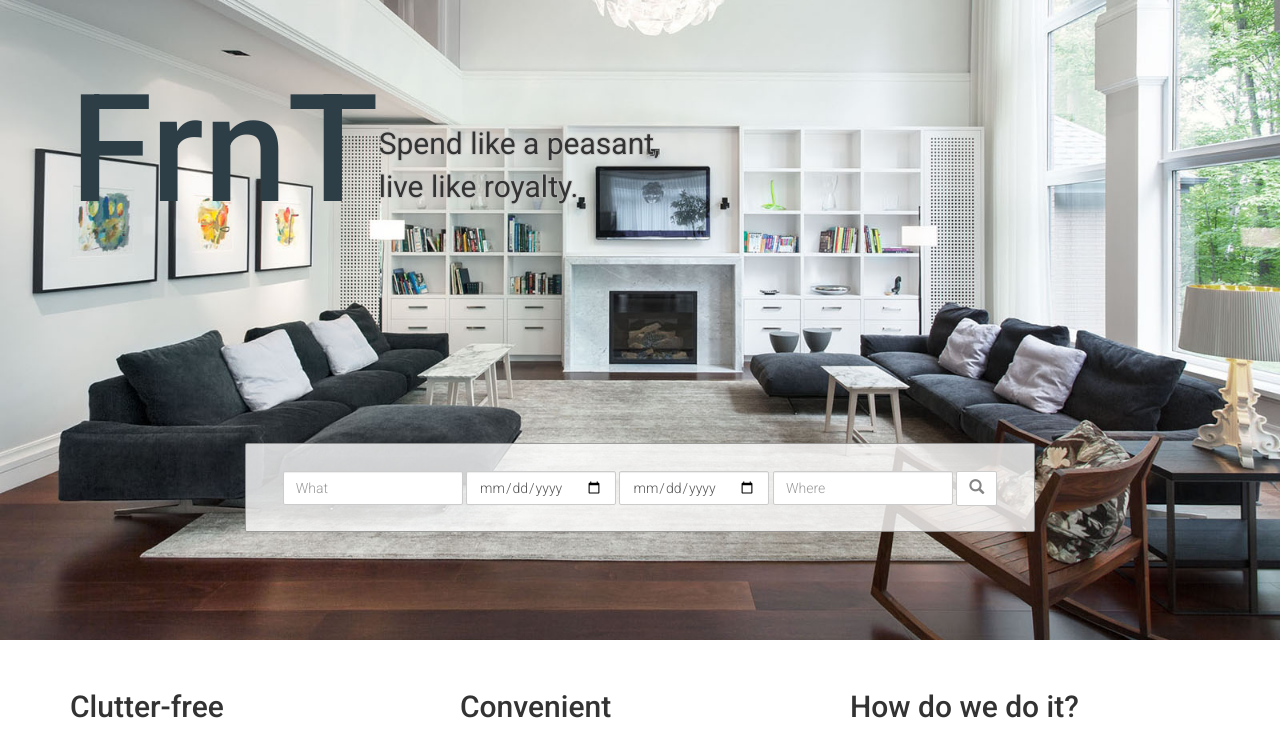
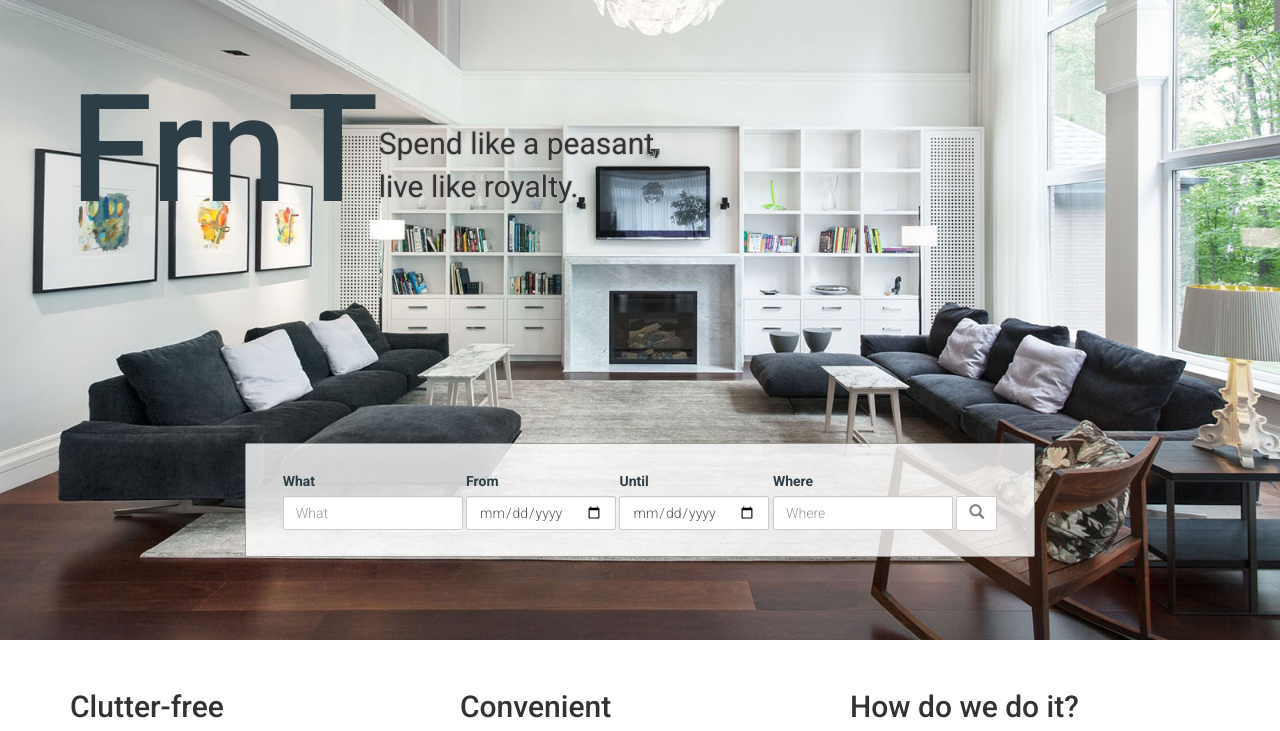
Before and after one commit to xofaye/frnt, a Django app: page / in a window 1280 px wide. Shown: the top 731 px of the page. Run offline with Django 3.2, Linux system fonts and the light colour scheme; some libraries are stand-ins or nearby versions.

Commit message:
Add search from landing
* Include partial matching of posting title to query
* Fix search endpoint trying to AND too many things at once

```diff
--- a/Backend/frnt/main/forms.py
+++ b/Backend/frnt/main/forms.py
@@ -27,6 +27,7 @@ class SignUpForm(UserCreationForm):
 
 
 class SearchFurnitureForm(forms.Form):
+    query = forms.CharField(initial="", required=True)
     min_price = forms.IntegerField(initial=0, required=False)
     max_price = forms.IntegerField(initial=9999999999, required=False)
     location = forms.CharField(max_length=100, required=False)
--- a/Backend/frnt/main/static/css/landing.css
+++ b/Backend/frnt/main/static/css/landing.css
@@ -46,6 +46,12 @@
   width: 180px;
 }
 
+.search .form-inline .form-group label {
+  display: block;
+  text-align: left;
+  color: rgb(46, 62, 70);
+}
+
 .search .form-inline input.form-control[type='date'] {
   width: 150px;
 }
--- a/Backend/frnt/main/templates/index.html
+++ b/Backend/frnt/main/templates/index.html
@@ -35,22 +35,31 @@
       </div>
 
       <div class="search">
-        <form class="form-inline">
+        <form class="form-inline" method="POST" action="/search/">
           <div class="form-group">
-            <input class="form-control" type="text" placeholder="What"/>
+            <label for="query">What</label>
+            <input class="form-control" name="query" type="text" placeholder="What"/>
           </div>
           <div class="form-group">
-            <input class="form-control" type="date" required="true" placeholder="Start date"/>
+            <label for="query">From</label>
+            <input class="form-control" name="start_date" type="date" required="true" placeholder="Start date"/>
           </div>
           <div class="form-group">
-            <input class="form-control" type="date" required="true" placeholder="End date"/>
+            <label for="query">Until</label>
+            <input class="form-control" name="end_date" type="date" required="true" placeholder="End date"/>
           </div>
           <div class="form-group">
-            <input class="form-control" type="text" placeholder="Where"/>
+            <label for="location">Where</label>
+            <input class="form-control" name="location" type="text" placeholder="Where"/>
           </div>
           <div class="form-group">
-            <button type="submit" class="search-button btn btn-default"><span class="glyphicon glyphicon-search"></span></button>
+            <label for="submit" class="spacing-hack">&nbsp;</label>
+            <button name="submit" type="submit" class="search-button btn btn-default"><span class="glyphicon glyphicon-search"></span></button>
           </div>
+
+          <input name="min_price" type="hidden" value="0">
+          <input name="max_price" type="hidden" value="999999">
+          {% csrf_token %}
         </form>
       </div>
     </div>
--- a/Backend/frnt/main/views.py
+++ b/Backend/frnt/main/views.py
@@ -19,7 +19,10 @@ class LoginRequiredMixin:
 
 
 def home(request):
-    return render(request, 'index.html')
+    args = {}
+    args['search_form'] = SearchFurnitureForm()
+
+    return render(request, 'index.html', args)
 
 
 def dashboard(request):
@@ -51,16 +54,20 @@ def search_furniture(request):
     if request.method == 'POST':
         form = SearchFurnitureForm(request.POST)
         if form.is_valid():
-            min_price = form.cleaned_data['min_price']
-            max_price = form.cleaned_data['max_price']
-            location = form.cleaned_data['location']
+            query_params = {}
+            query_params['title__icontains'] = form.cleaned_data['query']
+            if form.cleaned_data['min_price']:
+                query_params['price__gte'] = form.cleaned_data['min_price']
+            if form.cleaned_data['max_price']:
+                query_params['price__lte'] = form.cleaned_data['max_price']
+            if form.cleaned_data['location']:
+                query_params['location__city__icontains'] = form.cleaned_data['location']
 
-            query_set = Listing.objects.filter(price__gte=min_price, price__lte=max_price,
-                                               location__city__contains=location, location__country__contains=location)
+            query_set = Listing.objects.filter(**query_params)
             query_set2 = serializers.serialize('json', query_set)
-            print (query_set2)
 
             return render(request, 'listings.html', {'data': query_set})
+
     args = {}
     args['form'] = SearchFurnitureForm()
     return render(request, 'search.html', args)
```
